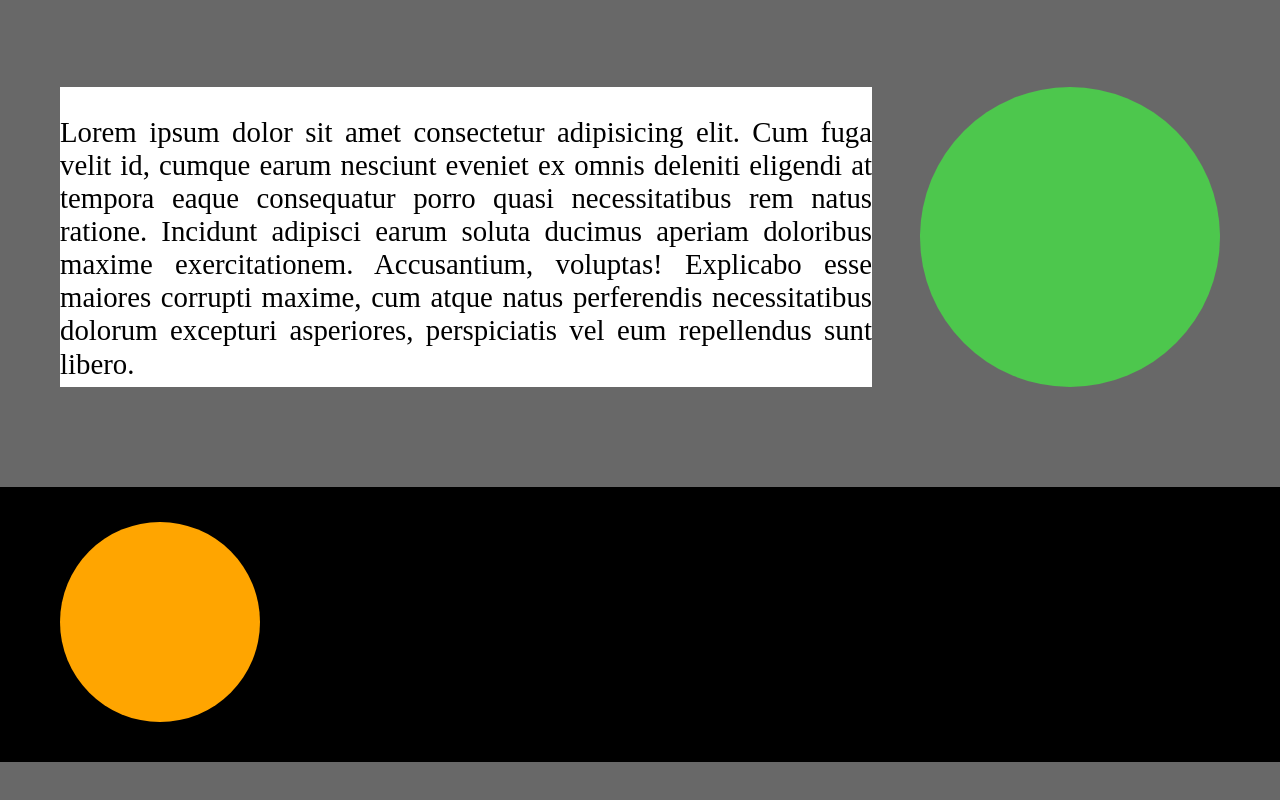
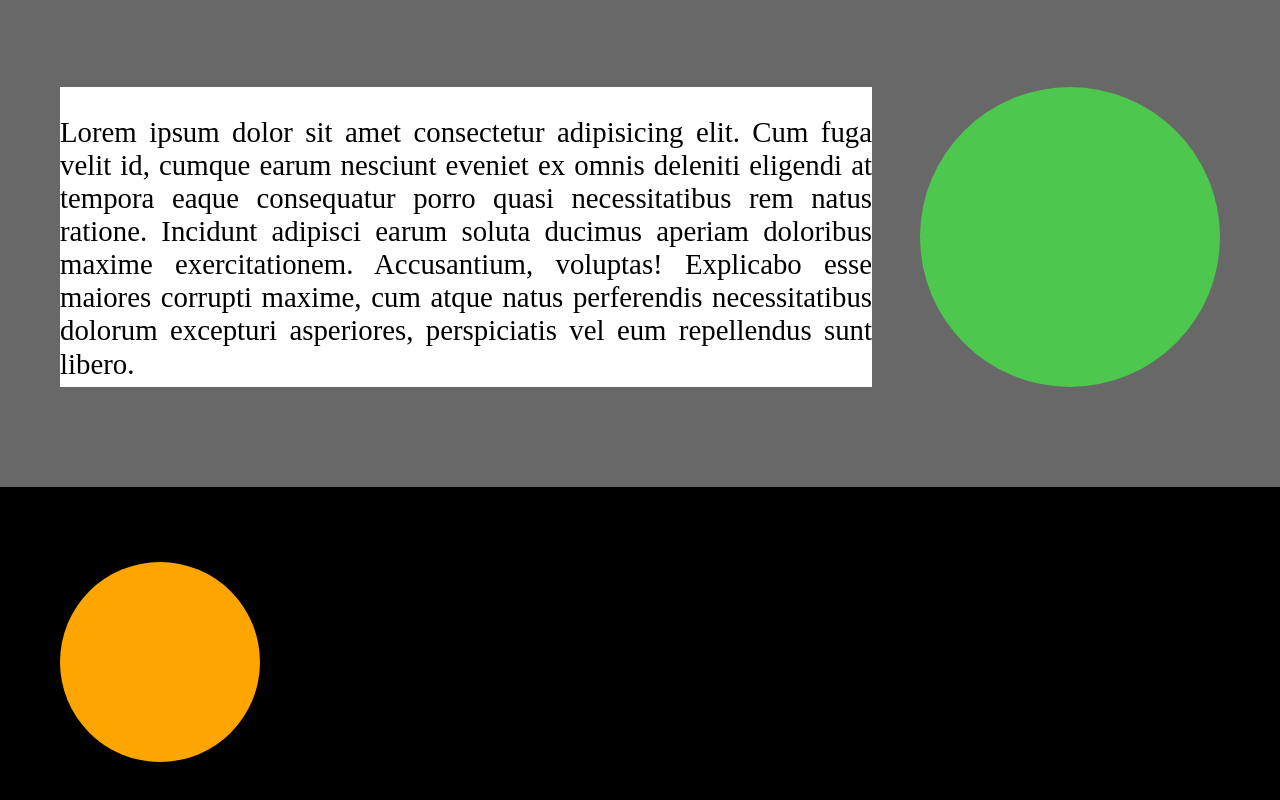
Before and after one commit to reginaldopatricio/tarea, a plain HTML site: page index.html in a window 1280 px wide. Shown: the part 2053-2853 px from the top of the page. Before the commit the page ends 2815 px from the top, so only its background shows below. Drawn offline with Linux system fonts and the light colour scheme.

Commit message:
comentarios

```diff
--- a/css/estilo.css
+++ b/css/estilo.css
@@ -121,9 +121,11 @@ header{
 }
 
 .footer{
+    /*color*/
     background-color: black;
+    /*forma*/
     height: 30vh;
-    padding: 35px 60px 0 60px;
+    padding: 75px 60px 0 60px;
 
 }
 
```
